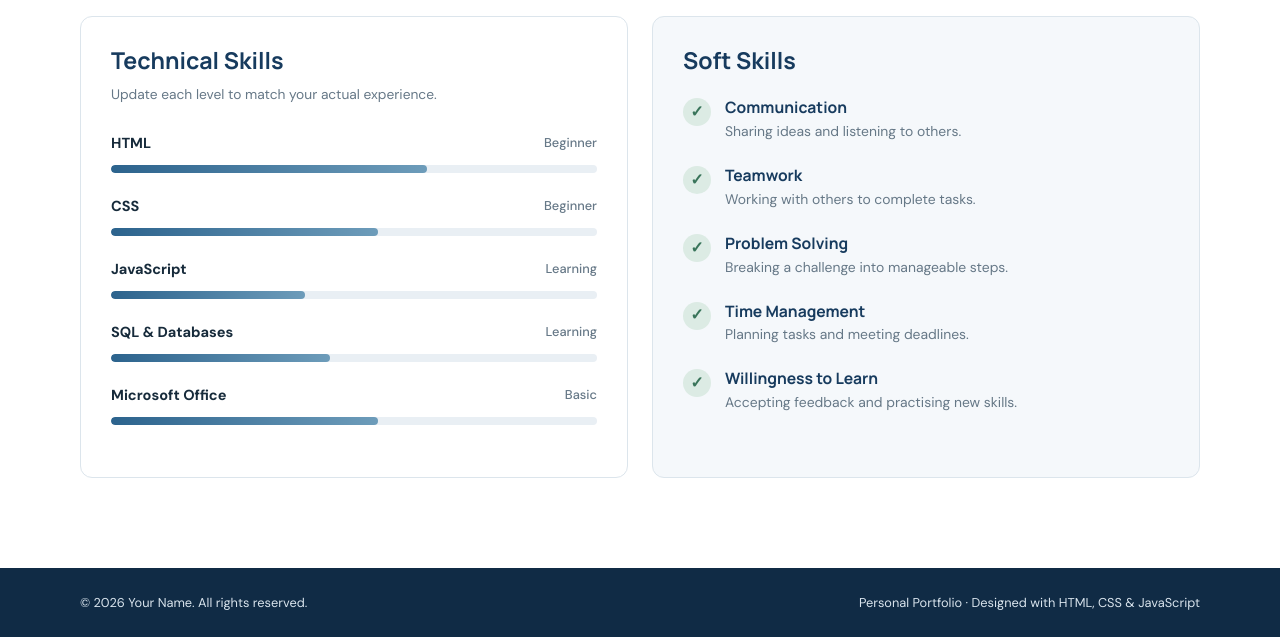
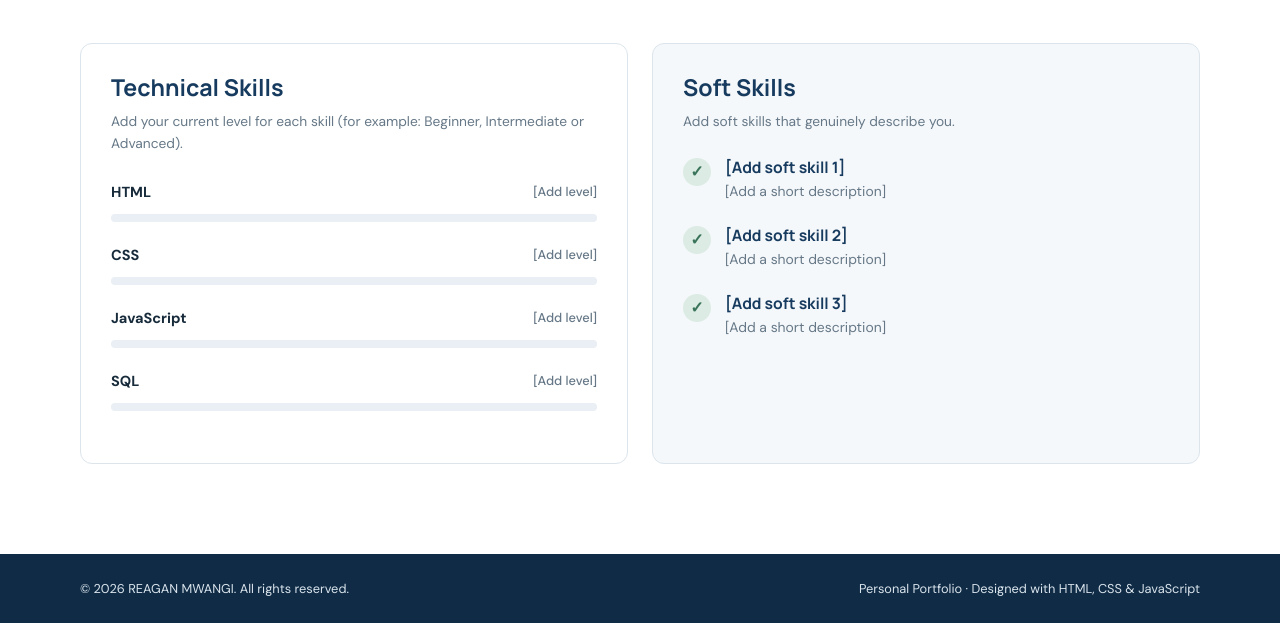
Before and after one commit to Reagan-tech456/fluffy-computing-machine, a plain HTML site: page skills.html in a window 1280 px wide. Shown: the part 317-954 px from the top of the page. Drawn offline with Linux system fonts and the light colour scheme.

Commit message:
Personalize portfolio with Reagan Mwangi details

```diff
--- a/skills.html
+++ b/skills.html
@@ -3,41 +3,39 @@
 <head>
   <meta charset="UTF-8">
   <meta name="viewport" content="width=device-width, initial-scale=1.0">
-  <meta name="description" content="Technical and soft skills in my personal portfolio.">
-  <title>Skills | Your Name – Portfolio</title>
+  <meta name="description" content="Technical skills in HTML, CSS, JavaScript and SQL.">
+  <title>Skills | Reagan Mwangi – Portfolio</title>
   <link rel="stylesheet" href="style.css">
   <script src="script.js" defer></script>
 </head>
 <body>
   <header class="site-header"><div class="container header-inner">
-    <a class="brand" href="index.html" aria-label="Your Name home">YN<span>.</span></a>
+    <a class="brand" href="index.html" aria-label="Reagan Mwangi home">RM<span>.</span></a>
     <button class="menu-toggle" type="button" aria-label="Open navigation" aria-expanded="false">☰</button>
     <nav class="navigation" aria-label="Main navigation">
       <a href="index.html">Home</a><a href="about.html">About Me</a><a class="active" href="skills.html" aria-current="page">Skills</a><a href="projects.html">Projects</a><a href="contact.html">Contact</a>
     </nav>
   </div></header>
   <main class="container page-main">
-    <section class="page-heading"><p class="eyebrow">WHAT I CAN DO</p><h1>My Skills</h1><p>Skills I have learned and continue to improve through practice.</p></section>
+    <section class="page-heading"><p class="eyebrow">WHAT I CAN DO</p><h1>My Skills</h1><p>My current technical skill areas. I will update the proficiency levels as I continue learning and practising.</p></section>
     <section class="skills-layout">
       <div class="skills-panel">
         <h2>Technical Skills</h2>
-        <p class="section-note">Update each level to match your actual experience.</p>
-        <div class="skill-item"><div class="skill-label"><span>HTML</span><span>Beginner</span></div><div class="skill-track"><span style="width: 65%"></span></div></div>
-        <div class="skill-item"><div class="skill-label"><span>CSS</span><span>Beginner</span></div><div class="skill-track"><span style="width: 55%"></span></div></div>
-        <div class="skill-item"><div class="skill-label"><span>JavaScript</span><span>Learning</span></div><div class="skill-track"><span style="width: 40%"></span></div></div>
-        <div class="skill-item"><div class="skill-label"><span>SQL &amp; Databases</span><span>Learning</span></div><div class="skill-track"><span style="width: 45%"></span></div></div>
-        <div class="skill-item"><div class="skill-label"><span>Microsoft Office</span><span>Basic</span></div><div class="skill-track"><span style="width: 55%"></span></div></div>
+        <p class="section-note">Add your current level for each skill (for example: Beginner, Intermediate or Advanced).</p>
+        <div class="skill-item"><div class="skill-label"><span>HTML</span><span>[Add level]</span></div><div class="skill-track"><span style="width: 0%"></span></div></div>
+        <div class="skill-item"><div class="skill-label"><span>CSS</span><span>[Add level]</span></div><div class="skill-track"><span style="width: 0%"></span></div></div>
+        <div class="skill-item"><div class="skill-label"><span>JavaScript</span><span>[Add level]</span></div><div class="skill-track"><span style="width: 0%"></span></div></div>
+        <div class="skill-item"><div class="skill-label"><span>SQL</span><span>[Add level]</span></div><div class="skill-track"><span style="width: 0%"></span></div></div>
       </div>
       <div class="skills-panel soft-panel">
         <h2>Soft Skills</h2>
-        <div class="soft-skill"><span>✓</span><div><h3>Communication</h3><p>Sharing ideas and listening to others.</p></div></div>
-        <div class="soft-skill"><span>✓</span><div><h3>Teamwork</h3><p>Working with others to complete tasks.</p></div></div>
-        <div class="soft-skill"><span>✓</span><div><h3>Problem Solving</h3><p>Breaking a challenge into manageable steps.</p></div></div>
-        <div class="soft-skill"><span>✓</span><div><h3>Time Management</h3><p>Planning tasks and meeting deadlines.</p></div></div>
-        <div class="soft-skill"><span>✓</span><div><h3>Willingness to Learn</h3><p>Accepting feedback and practising new skills.</p></div></div>
+        <p class="section-note">Add soft skills that genuinely describe you.</p>
+        <div class="soft-skill"><span>✓</span><div><h3>[Add soft skill 1]</h3><p>[Add a short description]</p></div></div>
+        <div class="soft-skill"><span>✓</span><div><h3>[Add soft skill 2]</h3><p>[Add a short description]</p></div></div>
+        <div class="soft-skill"><span>✓</span><div><h3>[Add soft skill 3]</h3><p>[Add a short description]</p></div></div>
       </div>
     </section>
   </main>
-  <footer class="site-footer"><div class="container footer-inner"><p>© <span class="year"></span> Your Name. All rights reserved.</p><p>Personal Portfolio · Designed with HTML, CSS &amp; JavaScript</p></div></footer>
+  <footer class="site-footer"><div class="container footer-inner"><p>© <span class="year"></span> REAGAN MWANGI. All rights reserved.</p><p>Personal Portfolio · Designed with HTML, CSS &amp; JavaScript</p></div></footer>
 </body>
 </html>
```
